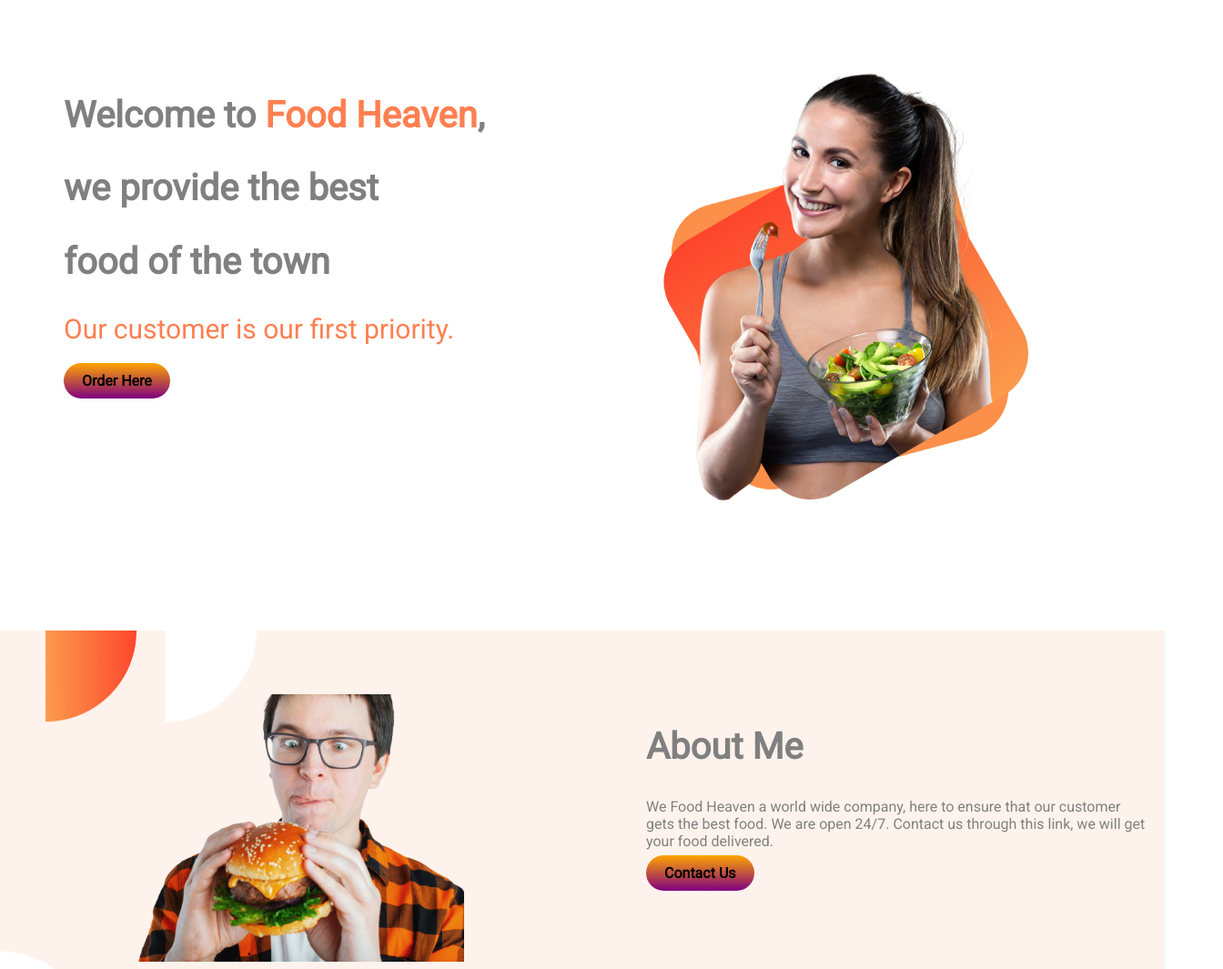
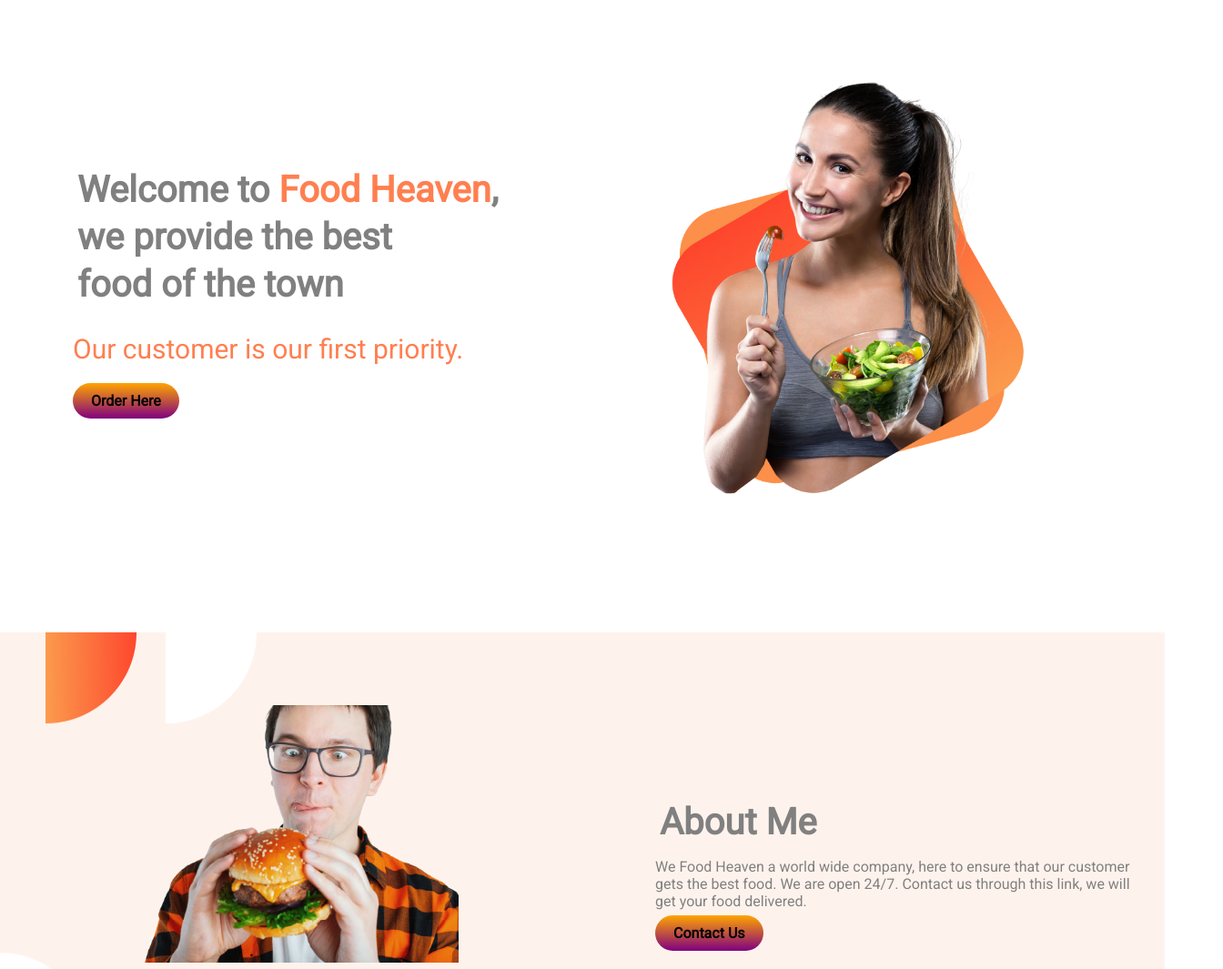
Before and after one commit to faimtonmoy/Food-Heaven, a plain HTML site: page index.html in a window 1280 px wide. Shown: the top 1065 px of the page at 91% size, 1344 px wide, since content can reach past the window. Drawn offline with Linux system fonts and the light colour scheme.

Commit message:
Media corrected

```diff
--- a/index.html
+++ b/index.html
@@ -14,8 +14,8 @@
     <section class="intro">
         <div class="half-width">
             <h1>Welcome to <span class="orange">Food Heaven</span>, </h1>
-            <h1>we provide the best </h1>
-            <h1>food of the town</h1>
+            <h2>we provide the best </h2>
+            <h2>food of the town</h2>
             <p id="change-color">Our customer is our first priority.</p>
             <a class="link-button" href="https://www.google.com/">Order Here</a>
         </div>
--- a/style.css
+++ b/style.css
@@ -9,29 +9,39 @@ body{
 .intro{
     display: flex;
     margin-bottom: 100px;
+
 }
 .half-width{
     width: 50%;
-    margin: 20px;
+    margin: 30px;
     padding-top: 50px;
     padding-left: 50px;
 
 }
-h1{
+.half-width h1{
     font-size: 40px;
     color: gray;
+    margin: 5px;
+    padding-top: 100px;
 }
+.half-width h2{
+    font-size: 40px;
+    color: gray;
+    margin: 5px;
+}
+
 #change-color{
     font-size: 30px;
     color: coral;
 }
-p{
+.half-width p{
     color:grey;
+
 }
 
 .half-width img{
     width: 80%;
-    padding-right: 100px;
+    padding-right: 200px;
 }
 .link-button{
   text-decoration: none;
@@ -40,6 +50,7 @@ p{
   background-image: linear-gradient(orange, purple);
   padding: 10px 20px;
   border-radius: 20px;
+  margin-top: 100px;
 
 }
 .about{
@@ -49,7 +60,7 @@ p{
 }
 .recipie{
     text-align: center;
-    margin: auto;
+    margin-bottom:100px ;
 
 }
 #recipie-p{
@@ -84,13 +95,13 @@ p{
     width: 1100px;
     box-shadow: 10px 10px 20px grey;
     border-radius: 10px;
-    margin: 0 100px 100px 100px;
+    margin: 0 100px 100px 125px;
     display: flex;
 }
 .media{
     height: 100px;
     width: 300px;
-    margin: 0 50px;
+    margin: 0 50px 0 100px;
     padding: 30px;
 
 }
@@ -100,7 +111,7 @@ p{
 
 }
 .media p{
-    margin: 2px;
+    margin: 1px;
     color:black;
 }
 .footer{
```
